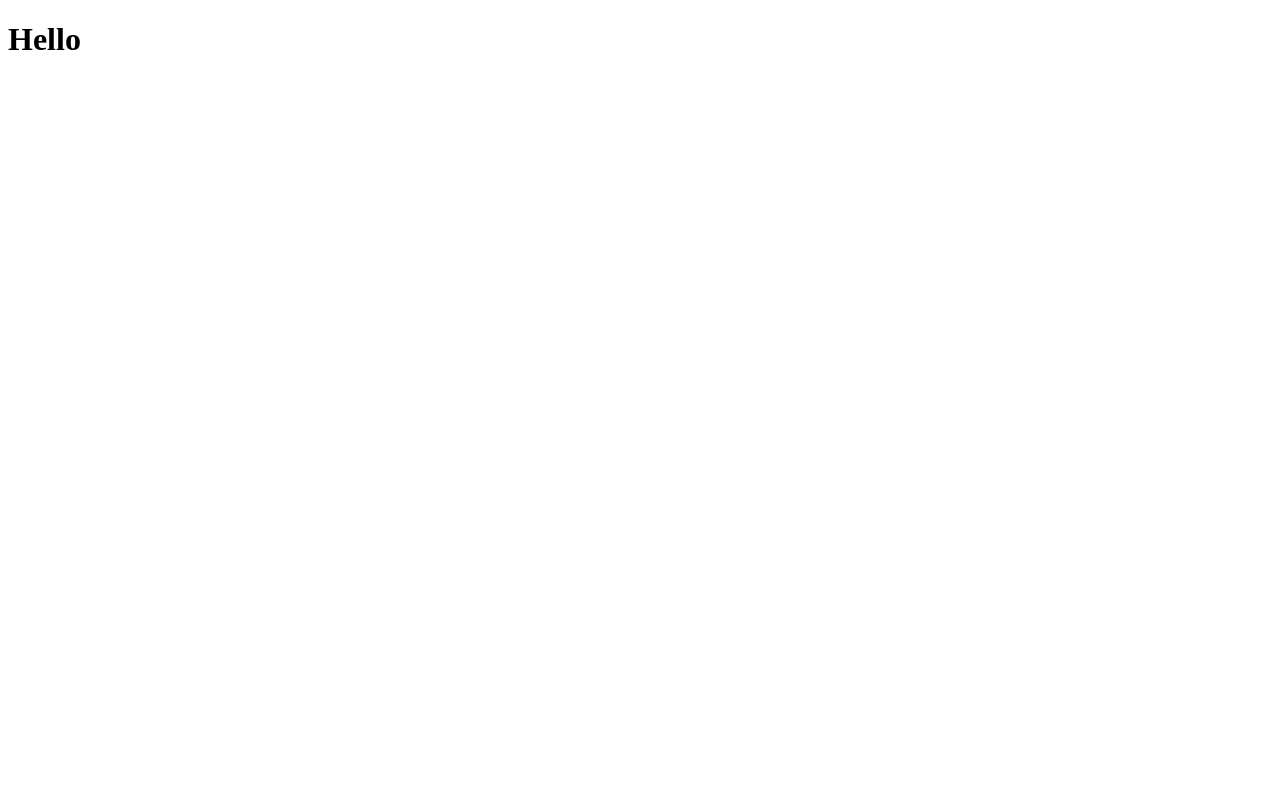
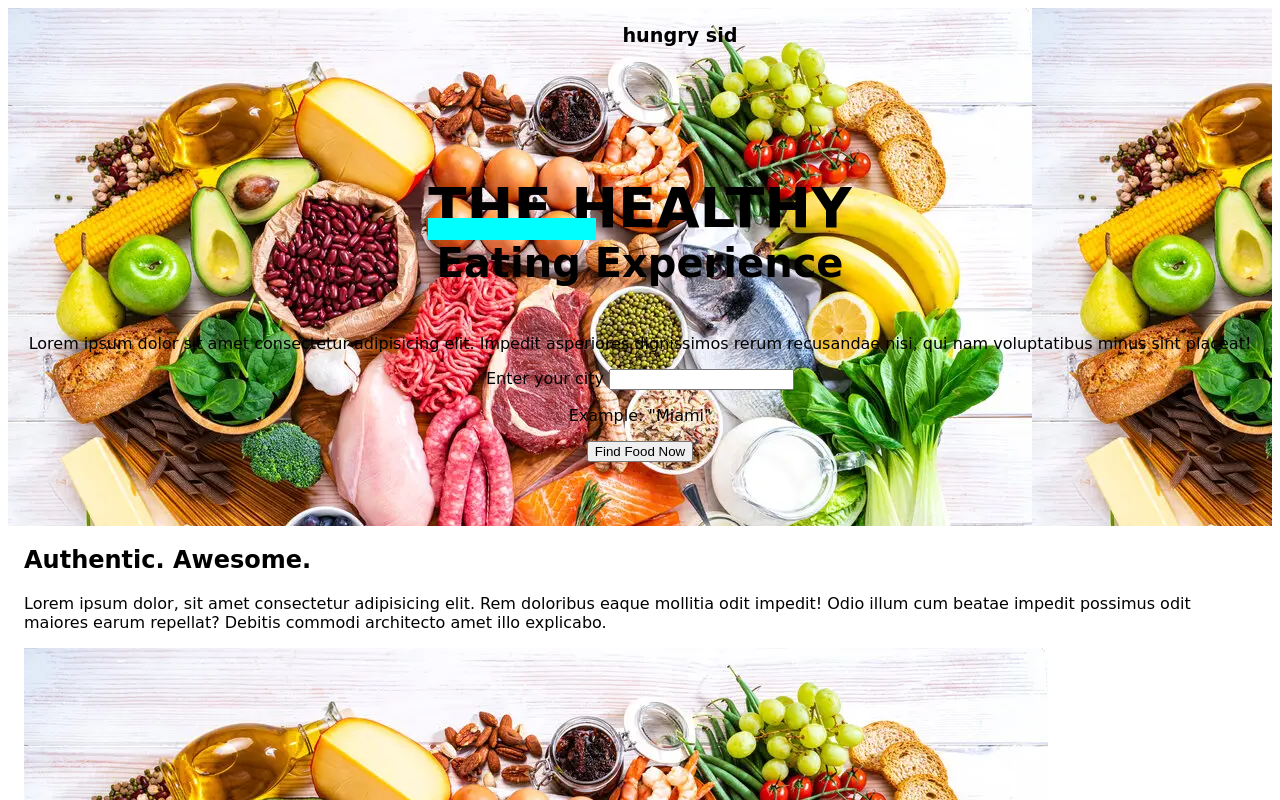
Before and after one commit to siddharth-upadhyayula/Food, a plain HTML site: page index.html in a window 1280 px wide. Shown: the top 800 px of the page. Drawn offline with Linux system fonts and the light colour scheme; a web font is replaced by a local one.

Commit message:
New Changes

```diff
--- /dev/null
+++ b/css/main.css
@@ -0,0 +1,51 @@
+@import url('https://fonts.googleapis.com/css2?family=Bakbak+One&display=swap');
+
+body {
+    font-family: 'Bakbak One', cursive;
+    margin = 0;
+}
+
+.hero-bg{
+    background:aquamarine url('/Food/Food1.webp');
+    color: black;
+    text-align: center;
+    padding-bottom: 4em;
+}
+
+header{
+    padding: 1em 5em 3em 10em;
+}
+
+.hero-bg a {
+    color: black;
+    text-decoration: none;
+    font-weight: bold;
+    font-size: 1.2em;
+}
+
+section{
+    margin: 0 1em;
+}
+
+h1{
+    font-size: 2.5em;
+    margin: 2em 0 1.2em;
+    color: #000;
+}
+
+h1 span{
+    text-transform: uppercase;
+    display: block;
+    font-size: 1.4em;
+    position: relative;
+}
+
+h1 span::before{
+    content: '';
+    position: absolute;
+    width: 3em;
+    background-color: aqua;
+    height: .4em;
+    bottom: 0;
+
+}
--- a/index.html
+++ b/index.html
@@ -5,8 +5,37 @@
     <meta http-equiv="X-UA-Compatible" content="IE=edge">
     <meta name="viewport" content="width=<<device-width>>, initial-scale=1.0">
     <title>Document</title>
+    <link rel="stylesheet" href="css/main.css">
 </head>
 <body>
-<h1> Hello </h1>
+    <div class = "hero-bg">
+        <section class = "top">
+            <header>
+                <a href="#">hungry sid</a>
+            </header>
+                <h1><span>The Healthy </span> Eating Experience</h1>
+
+                <p>Lorem ipsum dolor sit amet consectetur adipisicing elit. Impedit asperiores dignissimos rerum recusandae nisi, qui nam voluptatibus minus sint placeat!</p>
+
+            <div class="form-container">
+                <form action="">
+                    <div class = "form-left">
+                        <label for="city">Enter your city</label>
+                        <input type="text" name="city" id="city">
+                        <p>Example: "Miami" </p>
+                    </div>
+                    <input type="button" value="Find Food Now">
+                </form>
+            </div>
+
+        </section>
+    </div>
+    <section class="authentic">
+        <div class="right-col">
+            <h2>Authentic. Awesome.</h2>
+            <p>Lorem ipsum dolor, sit amet consectetur adipisicing elit. Rem doloribus eaque mollitia odit impedit! Odio illum cum beatae impedit possimus odit maiores earum repellat? Debitis commodi architecto amet illo explicabo.</p>
+        </div>
+        <img src="Food1.webp" alt="Image containing food">
+    </section>
 </body>
 </html>
```
Also changed, not shown: Food1.webp (added), Food2.jpg (added).
